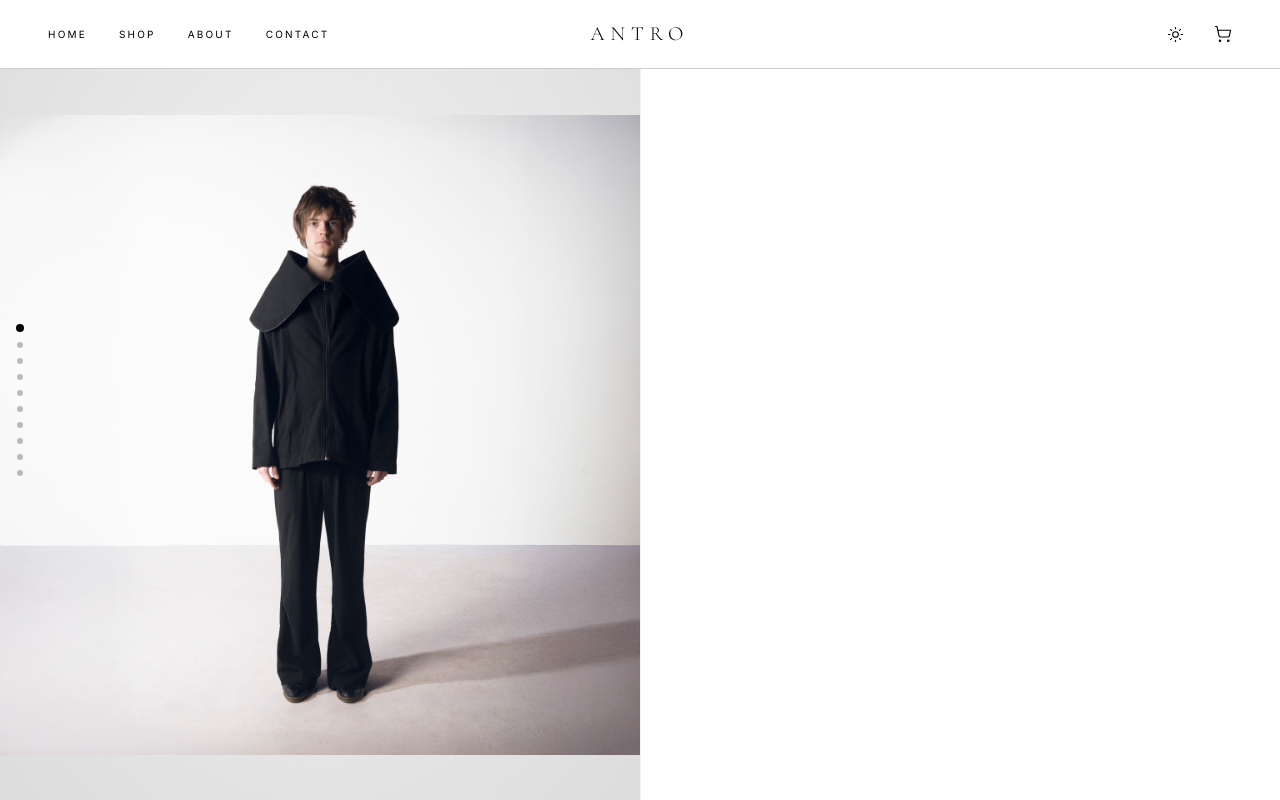
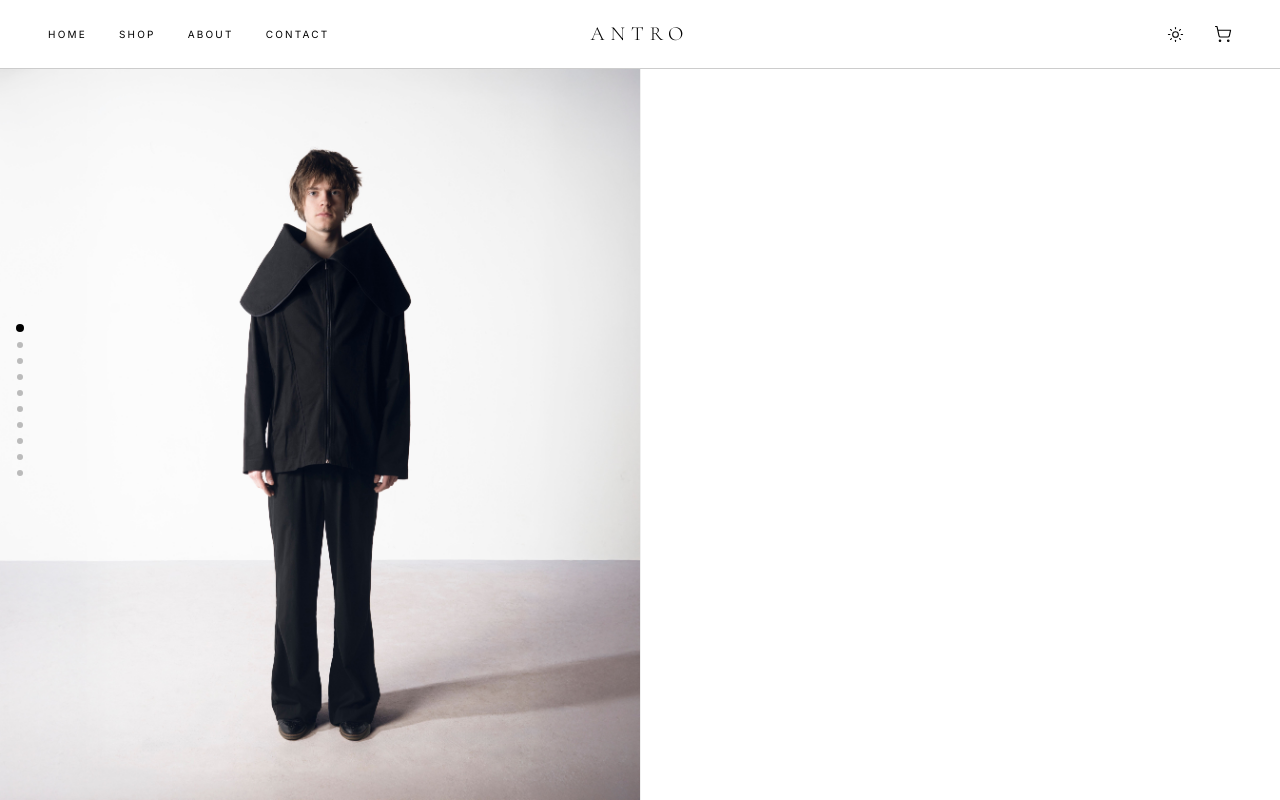
Before and after one commit to AdamXemo/giorgio-antro-website, a Next.js app: page /product/antro-classic-hoodie in a window 1280 px wide. Shown: the top 800 px of the page. Built offline with nearby package versions, Linux system fonts and the light colour scheme; no server answers; grey boxes are pictures that could not be loaded; a web font is replaced by a local one.

Commit message:
fix: change object-contain to object-cover so that the images fills full left half of the product page

```diff
--- a/app/product/[id]/ProductClient.tsx
+++ b/app/product/[id]/ProductClient.tsx
@@ -76,7 +76,7 @@ export default function ProductClient({ product }: { product: Product }) {
                 alt={`${product.name} — view ${index + 1}`}
                 fill
                 sizes="50vw"
-                className="object-contain object-center"
+                className="object-cover object-center"
                 priority={index === 0}
               />
             </div>
```
